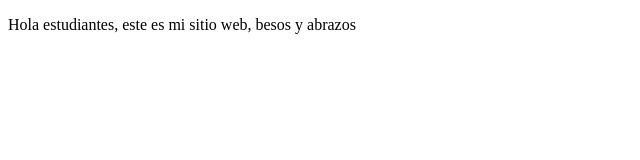
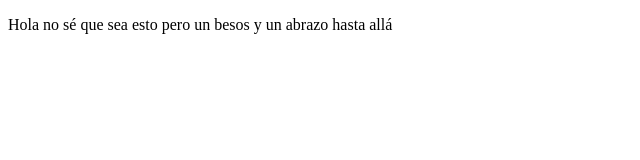
Before and after one commit to Morenoxxx/ProyectoDemoCursoPreWork, a plain HTML site: page index.html in a window 1280 px wide. Shown: the full height of the page, 0-640 px from the left. Drawn offline with Linux system fonts and the light colour scheme.

Commit message:
cambios, se cambio el texto del mensaje

```diff
--- a/index.html
+++ b/index.html
@@ -8,7 +8,7 @@
 </head>
 <body>
     <p>
-        Hola estudiantes, este es mi sitio web, besos y abrazos
+        Hola no sé que sea esto pero un besos y un abrazo hasta allá
     </p>
 </body>
 </html>
```
